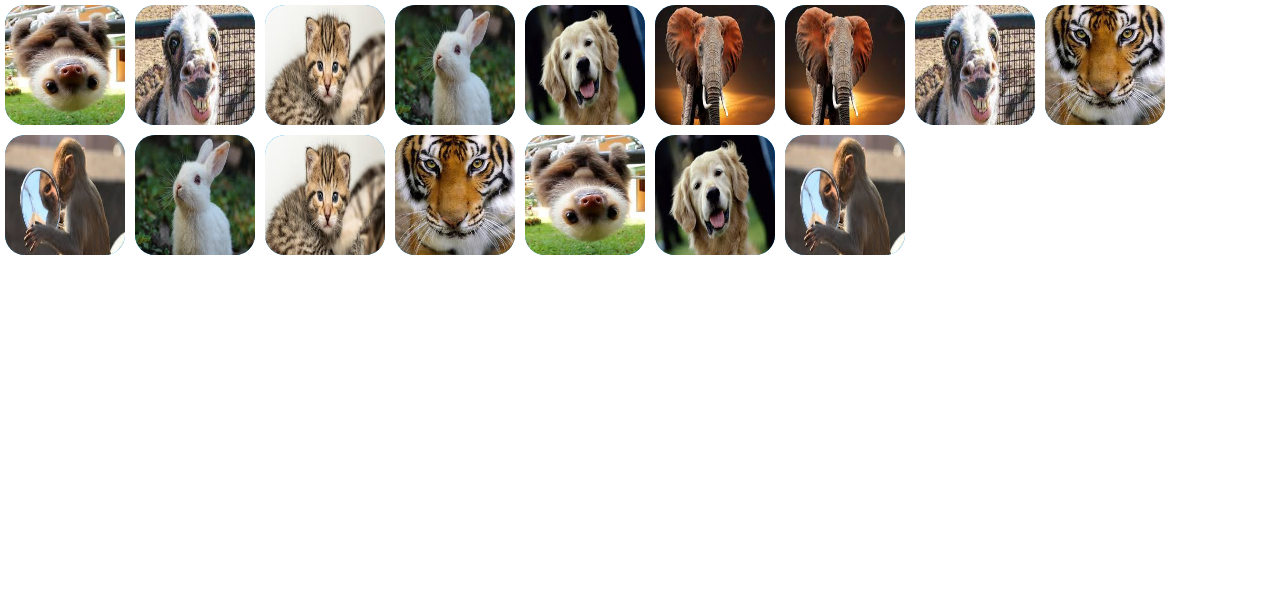
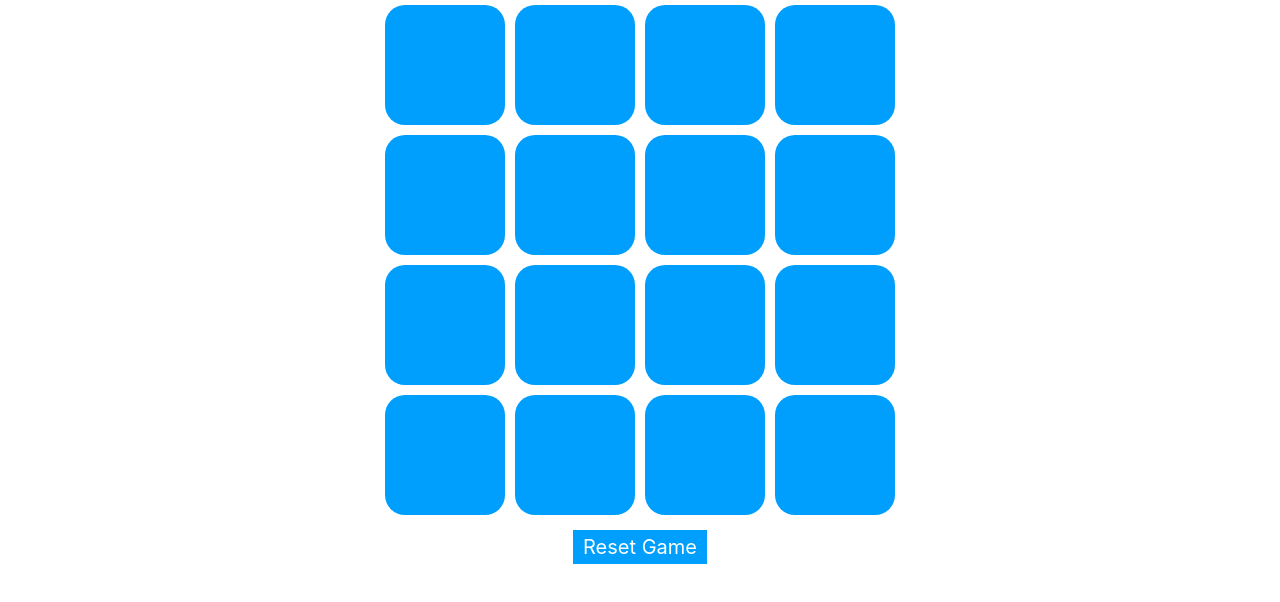
Before and after one commit to shivanshurathore/first, a React (Create React App) app in the folder my-app/: page / in a window 1280 px wide. Shown: the top 602 px of the page. Built offline with nearby package versions, Linux system fonts and the light colour scheme.

Commit message:
game_1_Sep_2021

```diff
--- a/my-app/src/components/game/mainComponent.js
+++ b/my-app/src/components/game/mainComponent.js
@@ -35,11 +35,15 @@ class MainComponent extends Component {
 
     return (
       <div className="main">
-        {dataArr.map((item) => (
-          <button key={item}>
-            <img src={item.image} alt="animals" />
-          </button>
-        ))}
+        <div className="btnDiv">
+          {dataArr.map((item) => (
+            <button className="btn1" key={item}>
+              {/* <img src={item.image} alt="animals" /> */}
+              {item.open ? <img src={item.image} alt="animals" /> : ""}
+            </button>
+          ))}
+        </div>
+        <button className="resetBtn">Reset Game</button>
       </div>
     );
   }
--- a/my-app/src/components/game/style.css
+++ b/my-app/src/components/game/style.css
@@ -1,10 +1,16 @@
 .main {
-    display: flex;
-    flex-wrap: wrap;
-    column-count: 4;
+    text-align: center;
 }
 
-button{
+.btnDiv {
+    display: flex;
+    flex-flow: row wrap;
+    justify-content: center;
+    padding-left: 30%;
+    padding-right: 30%;
+}
+
+.btn1 {
     height: 120px;
     width: 120px;
     background-color: #009ffd;
@@ -13,10 +19,98 @@ button{
     margin: 5px;
 }
 
-img{
+img {
     height: 120px;
     width: 120px;
     border-radius: 20px;
     display: block;
     margin: -6px;
 }
+
+.resetBtn {
+    background-color: #009ffd;
+    border: none;
+    color: #FFFFFF;
+    font-size: 20px;
+    padding: 2px 10px;
+    margin: 10px;
+}
+
+@media only screen and (max-width: 349px) {
+    .btnDiv {
+        padding-left: 0%;
+        padding-right: 0%;
+    }
+    .btn1, img {
+        height: 60px;
+        width: 60px;
+    }
+}
+
+@media only screen and (min-width: 350px) and (max-width: 437px) {
+    .btnDiv {
+        padding-left: 10%;
+        padding-right: 10%;
+    }
+    .btn1, img {
+        height: 60px;
+        width: 60px;
+    }
+}
+
+@media only screen and (min-width: 438px) and (max-width: 530px) {
+    .btnDiv {
+        padding-left: 10%;
+        padding-right: 10%;
+    }
+    .btn1, img {
+        height: 75px;
+        width: 75px;
+    }
+}
+
+@media only screen and (min-width: 531px) and (max-width: 624px) {
+    .btnDiv {
+        padding-left: 10%;
+        padding-right: 10%;
+    }
+    .btn1, img {
+        height: 90px;
+        width: 90px;
+    }
+}
+
+@media only screen and (min-width: 624px) and (max-width: 749px) {
+    .btnDiv {
+        padding-left: 10%;
+        padding-right: 10%;
+    }
+    .btn1, img {
+        height: 110px;
+        width: 110px;
+    }
+}
+
+@media only screen and (min-width: 749px) and (max-width: 928px) {
+    .btnDiv {
+        padding-left: 15%;
+        padding-right: 15%;
+    }
+
+}
+
+@media only screen and (min-width: 928px) and (max-width: 1120px) {
+    .btnDiv {
+        padding-left: 21%;
+        padding-right: 21%;
+    }
+
+}
+
+@media only screen and (min-width: 1120px) and (max-width: 1300px) {
+    .btnDiv {
+        padding-left: 25%;
+        padding-right: 25%;
+    }
+
+}
```
